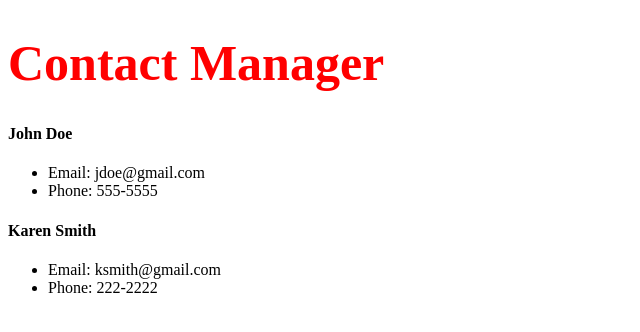
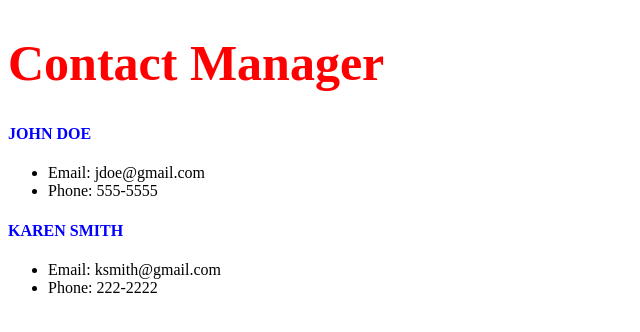
Before and after one commit to ketankshukla/ketan-contact-manager, a React (Create React App) app: page / in a window 1280 px wide. Shown: the top 332 px of the page, without its empty margins (0-640 px from the left). Built offline with nearby package versions, Linux system fonts and the light colour scheme.

Commit message:
used external style sheet to show contact names in different color

```diff
--- a/src/components/Contact.js
+++ b/src/components/Contact.js
@@ -1,5 +1,6 @@
 import React, { Component } from 'react'
 import PropTypes from 'prop-types'
+import './contact.css'
 
 class Contact extends Component {
   render() {
--- /dev/null
+++ b/src/components/contact.css
@@ -0,0 +1,4 @@
+h4 {
+  color: blue;
+  text-transform: uppercase;
+}
```
